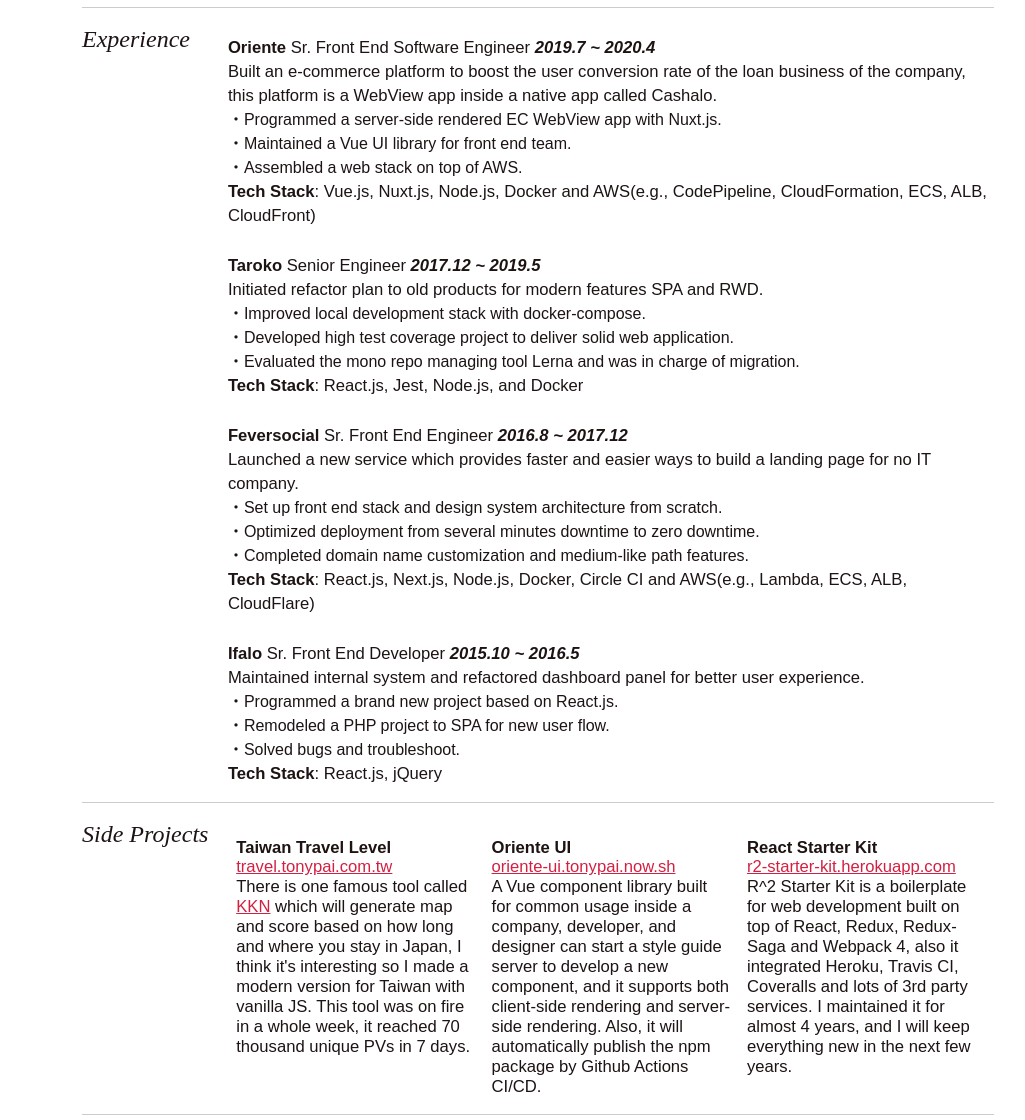
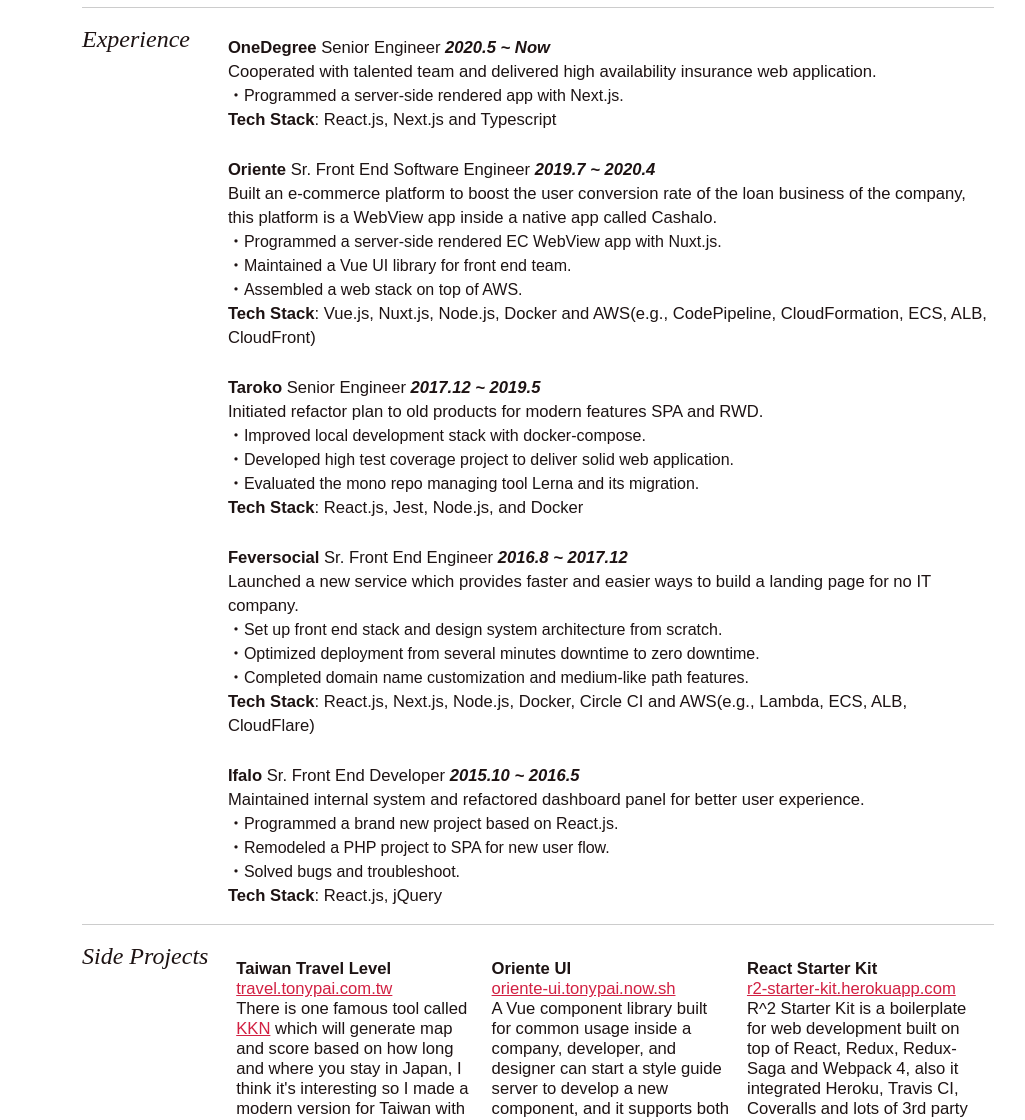
Before and after one commit to tpai/tpai.github.io, a website: page index.html in a window 1280 px wide. Shown: the part 175-1295 px from the top of the page, without its empty margins (128-1153 px from the left). Drawn offline with Linux system fonts and the light colour scheme.

Commit message:
Build html and pdf

```diff
--- a/index.html
+++ b/index.html
@@ -26,14 +26,15 @@
 </blockquote>
 <hr>
 <h3 id="experience">Experience</h3>
+<p><strong>OneDegree</strong> Senior Engineer <strong><em>2020.5 ~ Now</em></strong><br>    Cooperated with talented team and delivered high availability insurance web application.<br>    <code>・Programmed a server-side rendered app with Next.js.</code><br>    <strong>Tech Stack</strong>: React.js, Next.js and Typescript</p>
 <p><strong>Oriente</strong> Sr. Front End Software Engineer  <strong><em>2019.7 ~ 2020.4</em></strong><br>    Built an e-commerce platform to boost the user conversion rate of the loan business of the company, this platform is a WebView app inside a native app called Cashalo.<br>    <code>・Programmed a server-side rendered EC WebView app with Nuxt.js.</code><br>    <code>・Maintained a Vue UI library for front end team.</code><br>    <code>・Assembled a web stack on top of AWS.</code><br>    <strong>Tech Stack</strong>: Vue.js, Nuxt.js, Node.js, Docker and AWS(e.g., CodePipeline, CloudFormation, ECS, ALB, CloudFront)</p>
-<p><strong>Taroko</strong> Senior Engineer  <strong><em>2017.12 ~ 2019.5</em></strong><br>    Initiated refactor plan to old products for modern features SPA and RWD.<br>    <code>・Improved local development stack with docker-compose.</code><br>    <code>・Developed high test coverage project to deliver solid web application.</code><br>    <code>・Evaluated the mono repo managing tool Lerna and was in charge of migration.</code><br>    <strong>Tech Stack</strong>: React.js, Jest, Node.js, and Docker</p>
+<p><strong>Taroko</strong> Senior Engineer  <strong><em>2017.12 ~ 2019.5</em></strong><br>    Initiated refactor plan to old products for modern features SPA and RWD.<br>    <code>・Improved local development stack with docker-compose.</code><br>    <code>・Developed high test coverage project to deliver solid web application.</code><br>    <code>・Evaluated the mono repo managing tool Lerna and its migration.</code><br>    <strong>Tech Stack</strong>: React.js, Jest, Node.js, and Docker</p>
 <p><strong>Feversocial</strong> Sr. Front End Engineer  <strong><em>2016.8 ~ 2017.12</em></strong><br>    Launched a new service which provides faster and easier ways to build a landing page for no IT company.<br>    <code>・Set up front end stack and design system architecture from scratch.</code><br>    <code>・Optimized deployment from several minutes downtime to zero downtime.</code><br>    <code>・Completed domain name customization and medium-like path features.</code><br>    <strong>Tech Stack</strong>: React.js, Next.js, Node.js, Docker, Circle CI and AWS(e.g., Lambda, ECS, ALB, CloudFlare)</p>
 <p><strong>Ifalo</strong> Sr. Front End Developer  <strong><em>2015.10 ~ 2016.5</em></strong><br>    Maintained internal system and refactored dashboard panel for better user experience.<br>    <code>・Programmed a brand new project based on React.js.</code><br>    <code>・Remodeled a PHP project to SPA for new user flow.</code><br>    <code>・Solved bugs and troubleshoot.</code><br>    <strong>Tech Stack</strong>: React.js, jQuery</p>
 <hr>
 <h3 id="side-projects">Side Projects</h3>
 <ul>
-<li><p><strong>Taiwan Travel Level</strong><br>  <a href="https://travel.tonypai.com.tw">travel.tonypai.com.tw</a><br>  There is one famous tool called <a href="https://uub.jp/kkn/">KKN</a> which will generate map and score based on how long and where you stay in Japan, I think it&#39;s interesting so I made a modern version for Taiwan with vanilla JS. This tool was on fire in a whole week, it reached 70 thousand unique PVs in 7 days.</p>
+<li><p><strong>Taiwan Travel Level</strong><br>  <a href="https://travel.tonypai.com.tw">travel.tonypai.com.tw</a><br>  There is one famous tool called <a href="https://uub.jp/kkn/">KKN</a> which will generate map and score based on how long and where you stay in Japan, I think it&#39;s interesting so I made a modern version for Taiwan with vanilla JS. This tool was on fire in a whole week, it reached 700 thousand unique PVs in 7 days.</p>
 </li>
 <li><p><strong>Oriente UI</strong><br>  <a href="https://oriente-ui.tonypai.now.sh/">oriente-ui.tonypai.now.sh</a><br>  A Vue component library built for common usage inside a company, developer, and designer can start a style guide server to develop a new component, and it supports both client-side rendering and server-side rendering. Also, it will automatically publish the npm package by Github Actions CI/CD.</p>
 </li>
```
Also changed, not shown: 1 other file.
